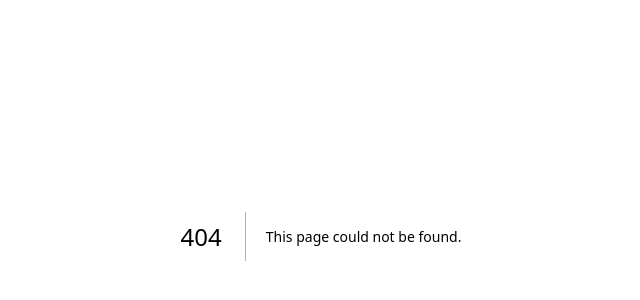
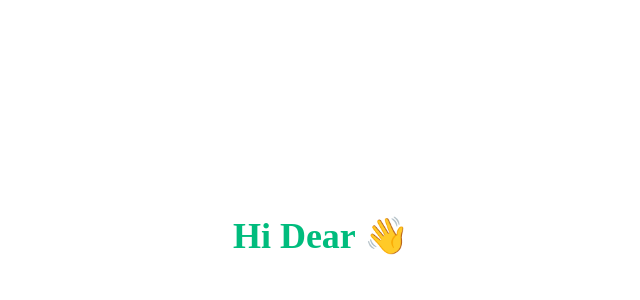
Before and after one commit to Zahra-hassani/next-route-handler, a Next.js app: page /client in a window 1280 px wide. Before the commit this address had no page. Shown: the part 164-464 px from the top of the page, without its empty margins (319-959 px from the left). Built offline with nearby package versions, Linux system fonts and the light colour scheme.

Commit message:
middleware & RSC worked

```diff
--- /dev/null
+++ b/src/app/client/page.tsx
@@ -0,0 +1,13 @@
+"use client";
+import React from 'react'
+
+function page() {
+    console.log("This is a client component");
+  return (
+    <div className='h-screen w-full flex justify-center items-center gap-4 p-5'>
+      <h1 className="text-4xl font-[cursive] text-emerald-500 font-bold">Hi Dear 👋</h1>
+    </div>
+  )
+}
+
+export default page
--- a/src/app/globals.css
+++ b/src/app/globals.css
@@ -14,12 +14,24 @@
 
 @theme{
   --animate-rotate: rotate 1s infinite linear;
+  --animate-text: transform 3s infinite linear;
   @keyframes rotate{
     0%{
       background-image: linearGradient(from 0deg,lightblue,lightskyblue,lightcyan);
     }
     100%{
       background-image: linearGradient(from 360deg,lightblue,deepskyblue,lightcyan);
+    }
+  }
+  @keyframes transform{
+    0%{
+      transform: rotate('-15deg');
+    }
+    50%{
+      transform: rotate('0deg');
+    }
+    100%{
+      transform: rotate('0deg');
     }
   }
 }
--- /dev/null
+++ b/src/app/server/page.tsx
@@ -0,0 +1,12 @@
+import React from 'react'
+
+function page() {
+    console.log("This is a server component!");
+  return (
+    <div className='h-screen w-full flex justify-center items-center gap-3 font-bold p-5'>
+      <h1 className='text-4xl font-[cursive] text-emerald-600'>Hi Dear 👋</h1>
+    </div>
+  )
+}
+
+export default page
--- a/src/middleware.ts
+++ b/src/middleware.ts
@@ -10,7 +10,7 @@ export async function middleware(request :NextRequest){
         return NextResponse.rewrite(new URL("/welcome",request.url));
     }
     return response;
-    return NextResponse.redirect(new URL("/welcome", request.url));
+    // return NextResponse.redirect(new URL("/welcome", request.url));
 
 }
 
```
